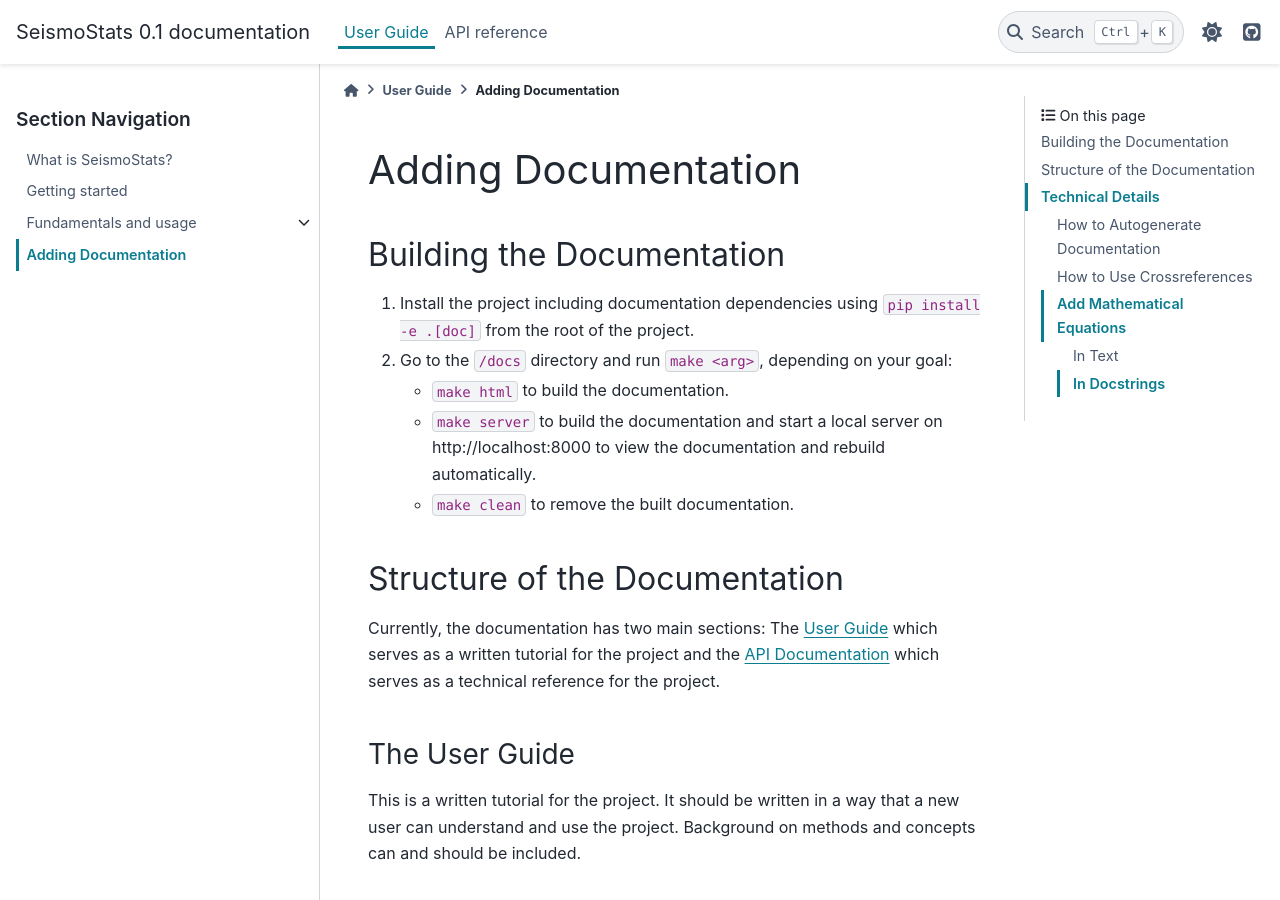
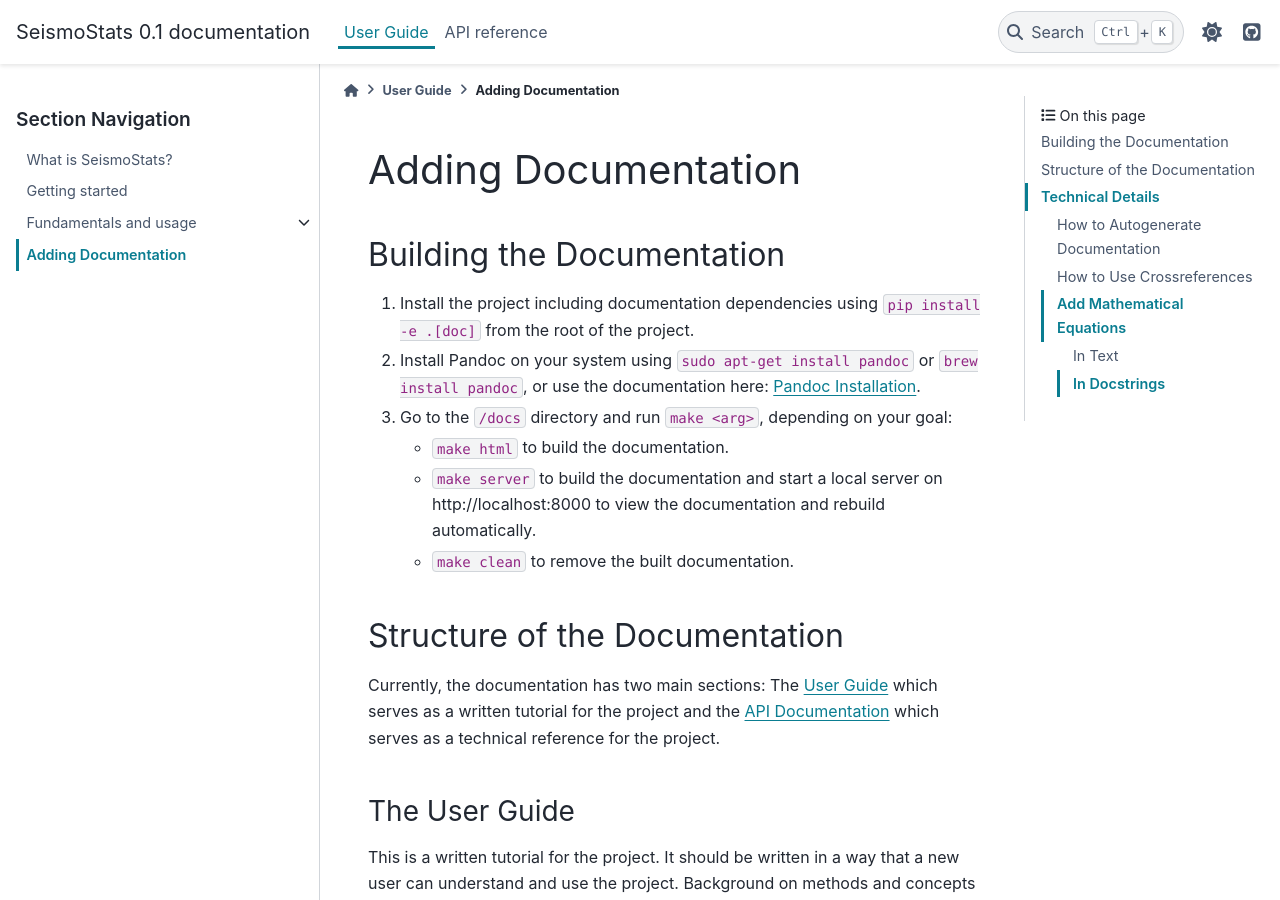
Before and after one commit to swiss-seismological-service/SeismoStats, a Sphinx documentation site: the page built from docs/source/user/docs.md, in a window 1280 px wide and 900 px high. Built offline with Sphinx 7.4.7 and the PyData theme 0.15.4, drawn with Linux system fonts in a browser that asks for light colours; pages that are not in the unit, such as notebooks, are missing from menus.

Commit message:
fix: missing links and imports in documentation

```diff
--- a/docs/source/user/docs.md
+++ b/docs/source/user/docs.md
@@ -2,7 +2,8 @@
 
 ## Building the Documentation
 1. Install the project including documentation dependencies using `pip install -e .[doc]` from the root of the project.
-2. Go to the `/docs` directory and run `make <arg>`, depending on your goal:
+2. Install Pandoc on your system using `sudo apt-get install pandoc` or `brew install pandoc`, or use the documentation here: [Pandoc Installation](https://pandoc.org/installing.html).
+3. Go to the `/docs` directory and run `make <arg>`, depending on your goal:
     - `make html` to build the documentation.
     - `make server` to build the documentation and start a local server on http://localhost:8000 to view the documentation and rebuild automatically.
     - `make clean` to remove the built documentation.
--- a/seismostats/__init__.py
+++ b/seismostats/__init__.py
@@ -2,6 +2,7 @@
 
 # flake8: noqa
 
+from seismostats.analysis.bvalue import estimate_b
 # analysis
 from seismostats.analysis.estimate_a import estimate_a
 # seismicity
```
Also changed, not shown: docs/source/reference/analysis.md (+8 -11 lines), 2 other files.
